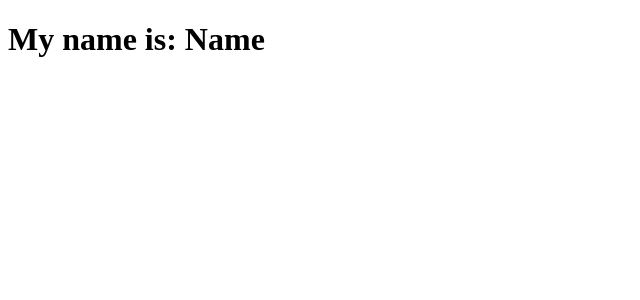
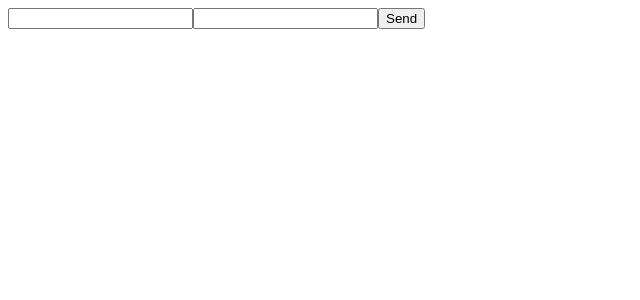
Before and after one commit to lucianowayand/vue-project, a Vue app: page / in a window 1280 px wide. Shown: the top 300 px of the page, without its empty margins (0-640 px from the left). Built offline with nearby package versions, Linux system fonts and the light colour scheme.

Commit message:
component inside component

```diff
--- a/src/App.vue
+++ b/src/App.vue
@@ -1,14 +1,14 @@
 <template>
-  <LifeCycle/>
+  <Form/>
 </template>
 
 <script>
-import LifeCycle from './components/LifeCycle.vue'
+import Form from './components/Form.vue'
 
 export default {
   name: 'App',
   components:{
-    LifeCycle
+    Form
   }
 
 }
--- /dev/null
+++ b/src/components/Form.vue
@@ -0,0 +1,19 @@
+<template>
+    <form action="">
+        <InputText/>
+        <InputText/>
+        <SubmitButton/>
+    </form>
+</template>
+
+<script>
+import InputText from './form/InputText.vue'
+import SubmitButton from './form/SubmitButton.vue'
+export default {
+    name:'Form',
+    components: {
+        InputText,
+        SubmitButton
+    }
+}
+</script>
--- /dev/null
+++ b/src/components/form/InputText.vue
@@ -0,0 +1,9 @@
+<template>
+    <input type="text">
+</template>
+
+<script>
+export default {
+    name:'InputText',
+}
+</script>
--- /dev/null
+++ b/src/components/form/SubmitButton.vue
@@ -0,0 +1,9 @@
+<template>
+    <input type="submit" value="Send">
+</template>
+
+<script>
+export default {
+    name:'SubmitButton',
+}
+</script>
```
